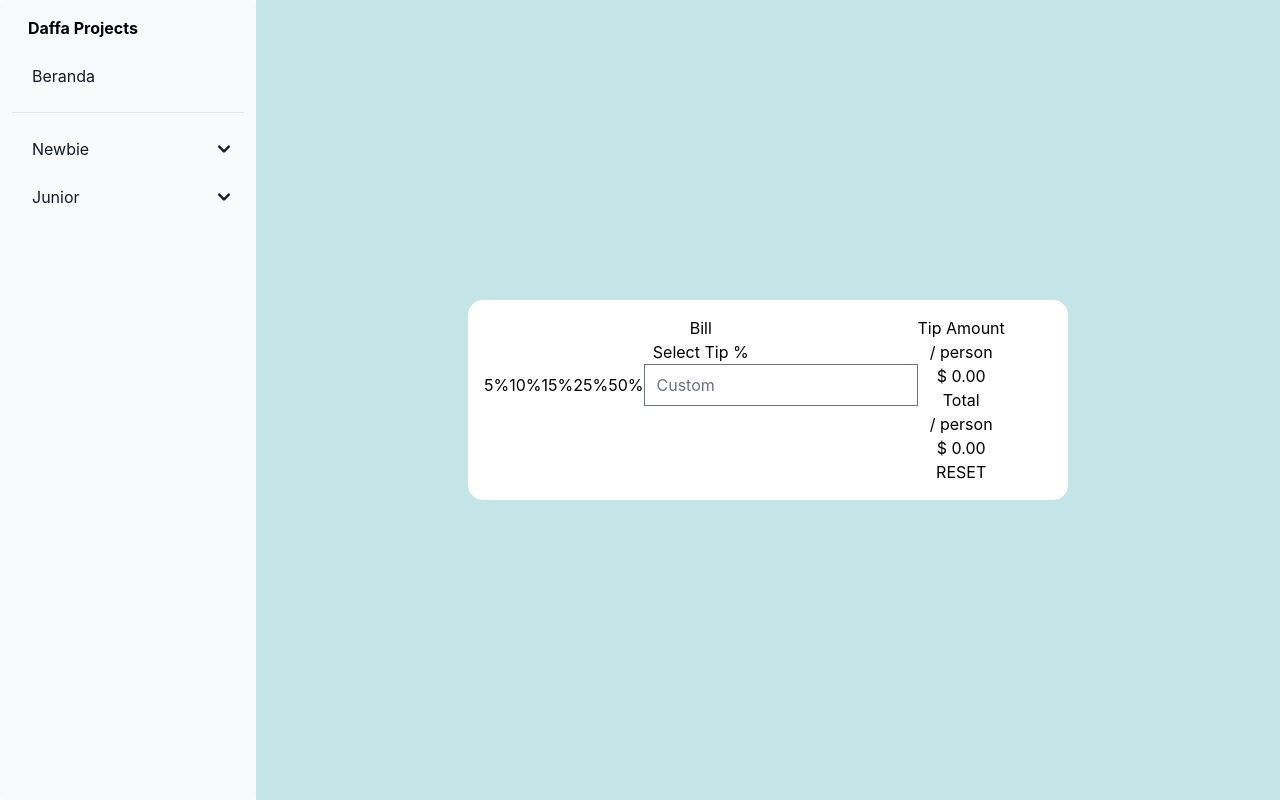
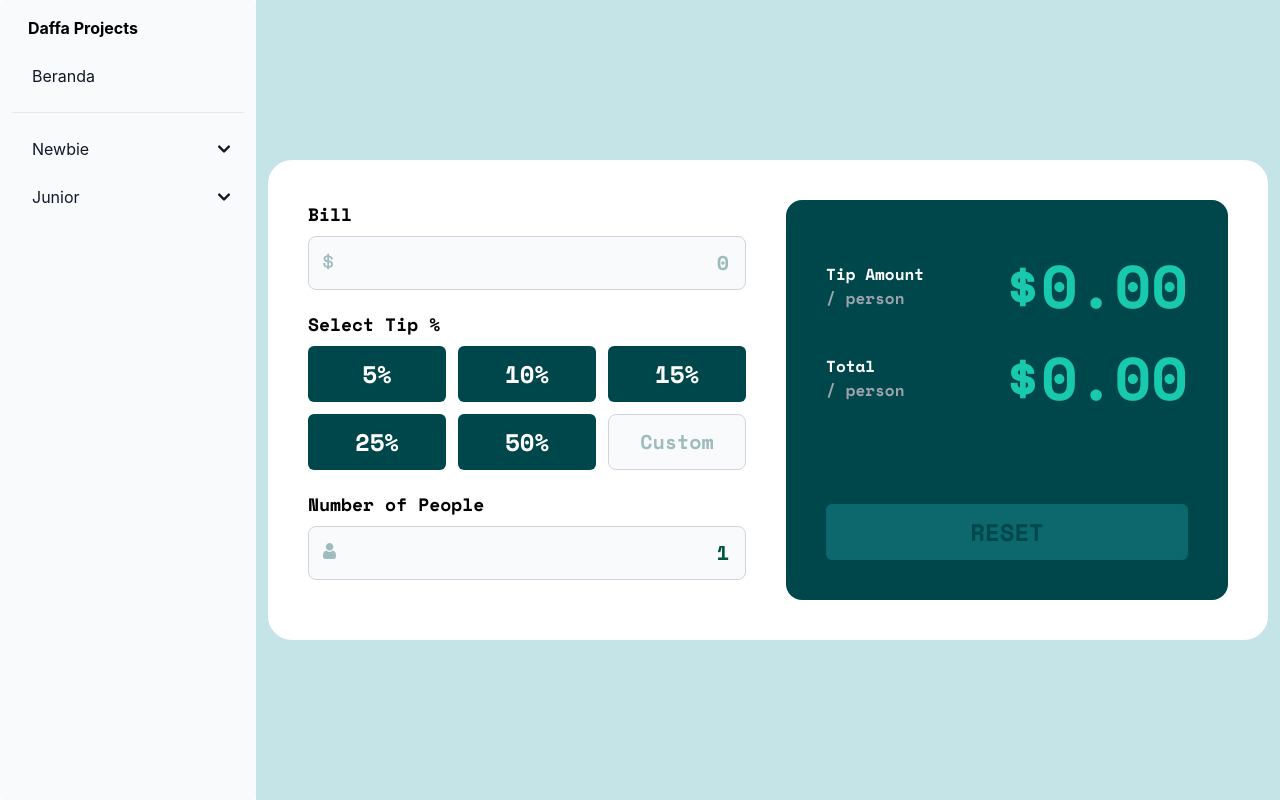
Before and after one commit to niredocz/frontend-mentor, a React (Create React App) app: page /tip-calculator-app in a window 1280 px wide. Built offline with nearby package versions, Linux system fonts and the light colour scheme.

Commit message:
set logic into input value

```diff
--- a/src/projects/tip-calculator/TipCalCulator.jsx
+++ b/src/projects/tip-calculator/TipCalCulator.jsx
@@ -1,46 +1,177 @@
-import React from "react";
+import React, { useState } from "react";
 import "./TipCalculator.css";
 
 const TipCalCulator = () => {
+  const [billValue, setBillValue] = useState(0.00);
+  const [customBillValue, setCustomBillValue] = useState(null);
+  const [peopleValue, setPeopleValue] = useState(1);
+
+  const handleBillChange = (e) => {
+    setBillValue(e.target.value);
+  };
+
+  const handleCustomBillChange = (e) => {
+    setCustomBillValue(e.target.value);
+  };
+
+  const handlePeopleChange = (e) => {
+    if (e.target.value != 0) {
+      setPeopleValue(e.target.value);
+    } else {
+      setPeopleValue(1)
+    }
+  };
+
+
+
+  const countTipAmount = () => {
+    const a = (billValue * (customBillValue / 100)) / peopleValue; // default sementara
+
+    if (customBillValue != 0) {
+      // harusnya default (gabisa di return (block scope))
+      const a = (billValue * (customBillValue / 100)) / peopleValue;
+    } else {
+      // if custom input = null (gabisa di return (block scope))
+      const a = (billValue * 1) / peopleValue;
+    }
+
+    return a.toFixed(2);
+  };
+
+  const handleReset = () => {
+    setBillValue(0.00)
+    setCustomBillValue(null)
+    setPeopleValue(1)
+  }
+
+  const tipAmount = countTipAmount();
+
+  // const totalPerPerson = (billInput.value / 5) + tipAmount
+  const totalPerPerson = "0.00";
+
   return (
     <>
       <div className="App bgTipCalculator bg-[#c5e4e7]">
         <div className="container">
-          <div className="card mx-auto">
-            <div className="cardBody p-4">
-              <div className="flex">
-                <div className="form">
-                  <div className="bill">
-                    <h5>Bill</h5>
+          <div className="card mx-auto rounded-3xl">
+            <div className="cardBody p-10">
+              <div className="flex gap-10">
+                <div className="form lg:w-1/2">
+                  <div className="bill mb-5">
+                    <h5 className="text-left font-semibold text-lg mb-2">
+                      Bill
+                    </h5>
+                    <div className="formGroup">
+                      <svg xmlns="http://www.w3.org/2000/svg">
+                        <path
+                          fill="#9EBBBD"
+                          d="M6.016 16.328v-1.464c1.232-.08 2.22-.444 2.964-1.092.744-.648 1.116-1.508 1.116-2.58v-.144c0-.992-.348-1.772-1.044-2.34-.696-.568-1.708-.932-3.036-1.092V4.184c.56.144 1.012.4 1.356.768.344.368.516.816.516 1.344v.288h1.824v-.432c0-.448-.088-.876-.264-1.284a3.783 3.783 0 00-.744-1.116A4.251 4.251 0 007.54 2.9a5.324 5.324 0 00-1.524-.492V.872H4.288V2.36a5.532 5.532 0 00-1.416.324c-.448.168-.84.392-1.176.672-.336.28-.604.616-.804 1.008-.2.392-.3.844-.3 1.356v.144c0 .96.316 1.708.948 2.244.632.536 1.548.884 2.748 1.044v3.912c-.704-.16-1.248-.472-1.632-.936-.384-.464-.576-1.08-.576-1.848v-.288H.256v.576c0 .464.08.924.24 1.38.16.456.404.88.732 1.272.328.392.744.728 1.248 1.008s1.108.476 1.812.588v1.512h1.728zM4.288 7.424c-.688-.128-1.164-.332-1.428-.612-.264-.28-.396-.644-.396-1.092 0-.464.176-.832.528-1.104.352-.272.784-.448 1.296-.528v3.336zm1.728 5.712V9.344c.768.128 1.328.328 1.68.6.352.272.528.688.528 1.248 0 .544-.196.984-.588 1.32-.392.336-.932.544-1.62.624z"
+                        />
+                      </svg>
+                      <input
+                        type="number"
+                        id="bill-input"
+                        onChange={handleBillChange}
+                        className="bg-gray-50 border border-gray-300 text-green-800 text-right text-xl font-bold rounded-lg focus:ring-green-400 focus:border-green-400 block w-full py-3 pl-11 pr-4 cursor-pointer"
+                        placeholder="0"
+                      />
+                    </div>
                   </div>
-                  <div className="selectTip">
-                    <h5>Select Tip %</h5>
-                    <div className="flex">
-                      <button className="w-1/3" type="button">
+                  <div className="selectTip mb-5">
+                    <h5 className="text-left font-semibold text-lg mb-2">
+                      Select Tip %
+                    </h5>
+                    <div className="grid md:grid-cols-3 md:gap-3">
+                      <button
+                        className="w-full py-3 px-2 rounded-md font-semibold text-2xl text-white bg-[#00474b] hover:bg-[#9fe8df] hover:text-green-900"
+                        type="button"
+                        value={5}>
                         5%
                       </button>
-                      <button type="button">10%</button>
-                      <button type="button">15%</button>
-                      <button type="button">25%</button>
-                      <button type="button">50%</button>
-                      <input type="text" placeholder="Custom" />
+                      <button
+                        className="w-full py-3 px-2 rounded-md font-semibold text-2xl text-white bg-[#00474b] hover:bg-[#9fe8df] hover:text-green-900"
+                        type="button"
+                        value={10}>
+                        10%
+                      </button>
+                      <button
+                        className="w-full py-3 px-2 rounded-md font-semibold text-2xl text-white bg-[#00474b] hover:bg-[#9fe8df] hover:text-green-900"
+                        type="button"
+                        value={15}>
+                        15%
+                      </button>
+                      <button
+                        className="w-full py-3 px-2 rounded-md font-semibold text-2xl text-white bg-[#00474b] hover:bg-[#9fe8df] hover:text-green-900"
+                        type="button"
+                        value={25}>
+                        25%
+                      </button>
+                      <button
+                        className="w-full py-3 px-2 rounded-md font-semibold text-2xl text-white bg-[#00474b] hover:bg-[#9fe8df] hover:text-green-900"
+                        type="button"
+                        value={50}>
+                        50%
+                      </button>
+                      <input
+                        type="number"
+                        id="custom-input"
+                        onChange={handleCustomBillChange}
+                        className="w-full bg-gray-50 border border-gray-300 text-green-800 text-center text-xl font-bold rounded-lg focus:ring-green-400 focus:border-green-400 block p-1.5 inputCustom cursor-pointer"
+                        placeholder="Custom"
+                      />
+                    </div>
+                  </div>
+
+                  <div className="numberOfPeople mb-5">
+                    <h5 className="text-left font-semibold text-lg mb-2">
+                      Number of People
+                    </h5>
+                    <div className="formGroup">
+                      <svg xmlns="http://www.w3.org/2000/svg">
+                        <path
+                          fill="#9EBBBD"
+                          d="M9.573 7.729c.406 0 .784.07 1.126.209.342.14.639.33.881.569.232.227.438.503.614.82a5.1 5.1 0 01.407.949c.097.312.178.654.242 1.016.062.359.105.699.126 1.011.02.307.031.624.031.945 0 .836-.259 1.512-.768 2.01-.504.492-1.17.742-1.98.742H2.748c-.81 0-1.477-.25-1.98-.742C.259 14.76 0 14.084 0 13.248c0-.322.01-.64.032-.945.02-.312.063-.652.126-1.01.063-.363.144-.705.242-1.017.1-.323.238-.643.407-.948.176-.318.382-.594.613-.821.243-.238.54-.43.882-.57.342-.138.72-.208 1.125-.208.16 0 .313.067.61.265.183.123.397.264.636.421.204.134.48.259.822.372.333.11.671.167 1.005.167a3.19 3.19 0 001.006-.167c.341-.113.618-.238.822-.372l.636-.42c.296-.2.45-.266.61-.266zM6.598 0C7.63 0 8.522.38 9.252 1.129s1.1 1.666 1.1 2.724c0 1.06-.37 1.976-1.1 2.725-.73.75-1.623 1.13-2.654 1.13-1.03 0-1.924-.38-2.653-1.13-.73-.749-1.1-1.666-1.1-2.725 0-1.058.37-1.975 1.1-2.724C4.675.379 5.567 0 6.598 0z"
+                        />
+                      </svg>
+                      <input
+                        min={1}
+                        type="number"
+                        id="number-input"
+                        value={peopleValue}
+                        onChange={handlePeopleChange}
+                        className="bg-gray-50 border border-gray-300 text-green-800 text-right text-xl font-bold rounded-lg focus:ring-green-400 focus:border-green-400 block w-full py-3 pl-11 pr-4 cursor-pointer"
+                        placeholder="0"
+                      />
                     </div>
                   </div>
                 </div>
-                <div className="result">
-                  <div className="wrap">
-                    <h4>
-                      Tip Amount <br /> <span>/ person</span>
-                    </h4>
-                    <span>$ 0.00</span>
+
+                <div className="result grid items-stretch lg:w-1/2 p-10 pt-14 bg-[#00474b] text-white rounded-2xl">
+                  <div className="totalWrap">
+                    <div className="wrap flex items-center justify-between mb-8">
+                      <h5 className="text-left font-semibold text-base mb-0">
+                        Tip Amount <br />
+                        <span className=" text-gray-400">/ person</span>
+                      </h5>
+                      <span className=" text-6xl text-[#18c9ad]">
+                        ${tipAmount}
+                      </span>
+                    </div>
+                    <div className="wrap flex items-center justify-between">
+                      <h5 className="text-left font-semibold text-base mb-0">
+                        Total <br />
+                        <span className=" text-gray-400">/ person</span>
+                      </h5>
+                      <span className=" text-6xl text-[#18c9ad]">
+                        ${totalPerPerson}
+                      </span>
+                    </div>
                   </div>
-                  <div className="wrap">
-                    <h4>
-                      Total <br /> <span>/ person</span>
-                    </h4>
-                    <span>$ 0.00</span>
-                  </div>
-                  <button className="btnReset" type="button">
+
+                  <button
+                    type="button"
+                    onClick={handleReset}
+                    className="btnReset w-full py-3 px-2 mt-auto rounded-md font-semibold text-2xl transition-all text-[#00474b] bg-[#0d686d] hover:bg-[#9fe8df] hover:text-[#0d686d]">
                     RESET
                   </button>
                 </div>
--- a/src/projects/tip-calculator/TipCalculator.css
+++ b/src/projects/tip-calculator/TipCalculator.css
@@ -1,24 +1,30 @@
+@import url('https://fonts.googleapis.com/css2?family=Space+Mono:wght@700&display=swap');
+
+.bgTipCalculator {
+    font-family: 'Space Mono', monospace;
+}
+
 .bgTipCalculator .card {
     background-color: #fff;
-    max-width: 600px;
-    border-radius: 15px;
+    max-width: 1000px;
+    /* border-radius: 15px; */
 }
 
 .bgTipCalculator .formGroup {
     position: relative;
 }
 
-.bgTipCalculator .formGroup input::-webkit-outer-spin-button,
-.bgTipCalculator .formGroup input::-webkit-inner-spin-button {
+.bgTipCalculator input::-webkit-outer-spin-button,
+.bgTipCalculator input::-webkit-inner-spin-button {
     appearance: none;
     margin: 0;
 }
 
-.bgTipCalculator .formGroup input[type=number] {
+.bgTipCalculator input[type=number] {
     -moz-appearance: textfield;
 }
 
-.bgTipCalculator .formGroup input::placeholder {
+.bgTipCalculator input::placeholder {
     color: #9ebbbd;
 }
 
```
